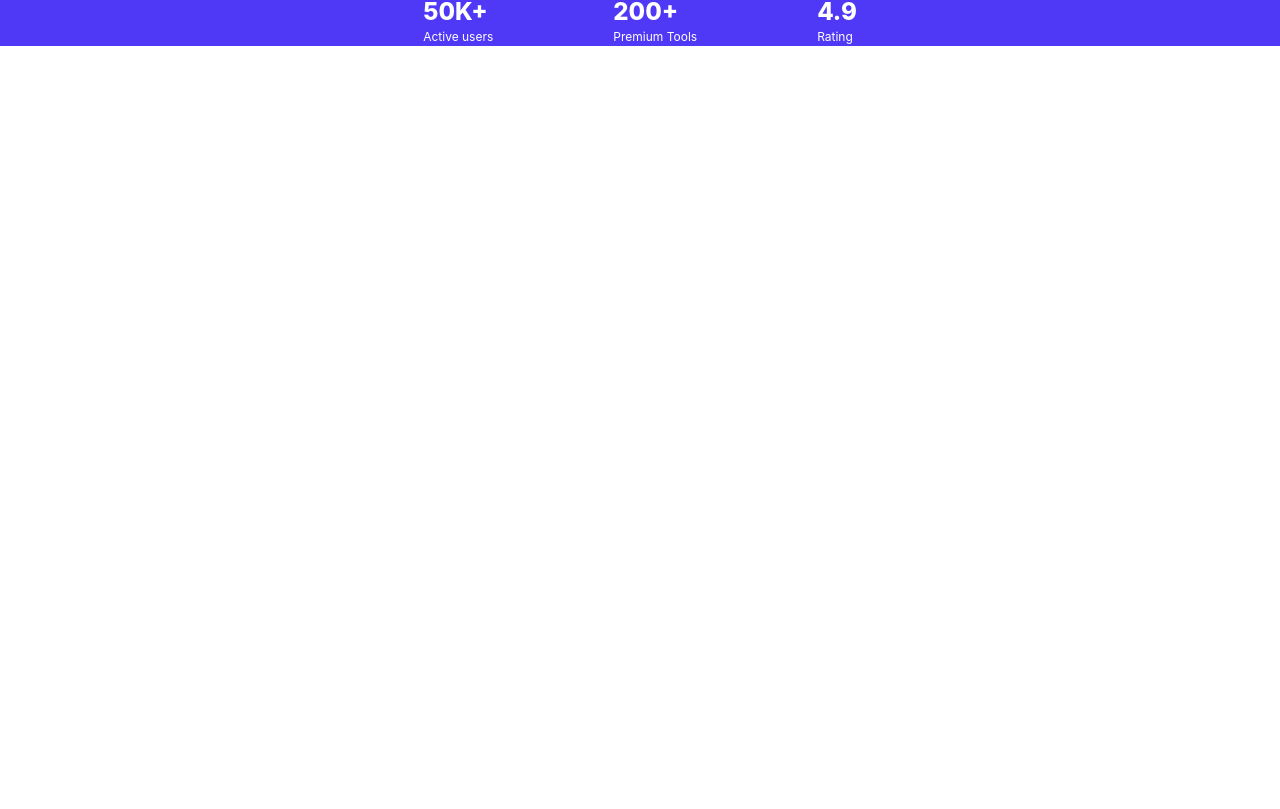
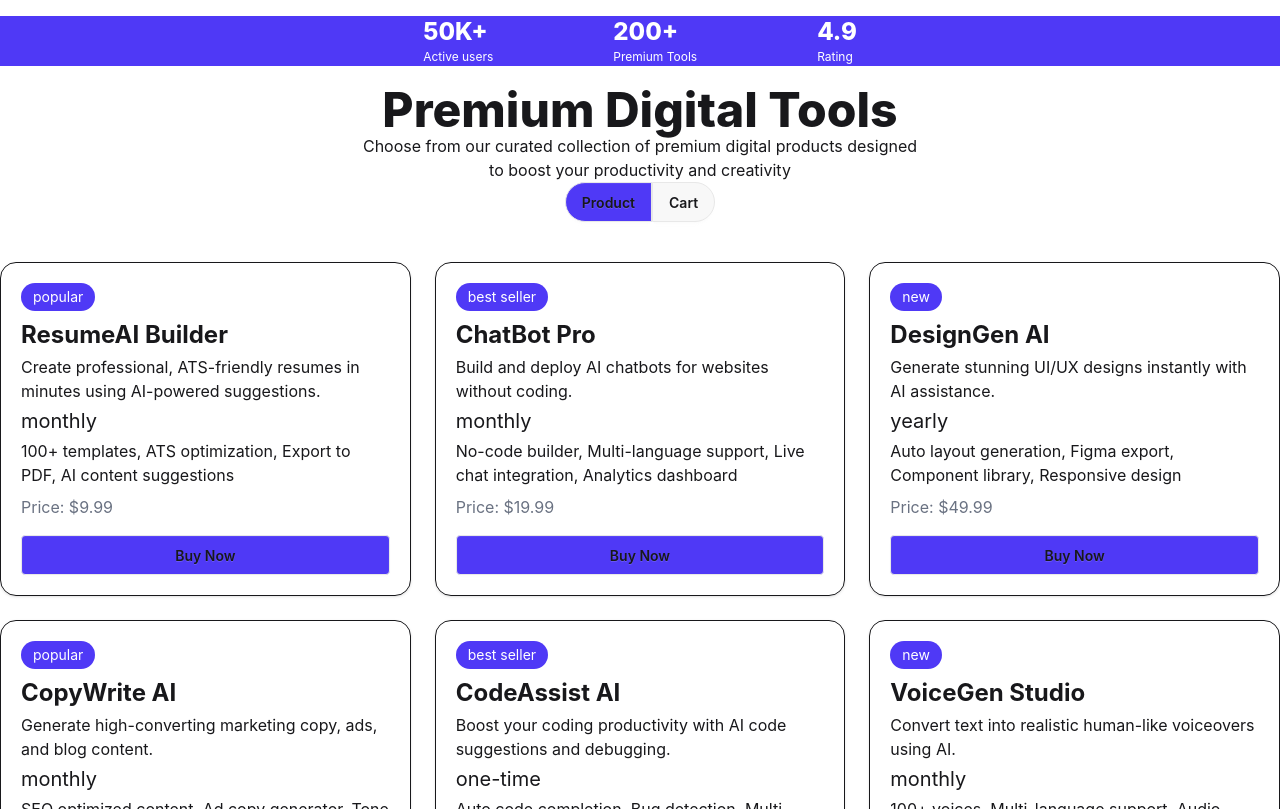
Before and after one commit to bishal10rm/Assignment06, a React (Vite) app: page / in a window 1280 px wide. Shown: the part 691-1500 px from the top of the page. Before the commit the page ends 800 px from the top, so only its background shows below. Built offline with nearby package versions, Linux system fonts and the light colour scheme.

Commit message:
Added main section

```diff
--- /dev/null
+++ b/public/models.json
@@ -0,0 +1,90 @@
+[
+    {
+      "id": 1,
+      "name": "ResumeAI Builder",
+      "description": "Create professional, ATS-friendly resumes in minutes using AI-powered suggestions.",
+      "price": 9.99,
+      "period": "monthly",
+      "tag": "popular",
+      "tagType": "popular",
+      "features": ["100+ templates", "ATS optimization", "Export to PDF", "AI content suggestions"],
+      "icon": "resume-icon.png"
+    },
+    {
+      "id": 2,
+      "name": "ChatBot Pro",
+      "description": "Build and deploy AI chatbots for websites without coding.",
+      "price": 19.99,
+      "period": "monthly",
+      "tag": "best seller",
+      "tagType": "best seller",
+      "features": ["No-code builder", "Multi-language support", "Live chat integration", "Analytics dashboard"],
+      "icon": "chatbot-icon.png"
+    },
+    {
+      "id": 3,
+      "name": "DesignGen AI",
+      "description": "Generate stunning UI/UX designs instantly with AI assistance.",
+      "price": 49.99,
+      "period": "yearly",
+      "tag": "new",
+      "tagType": "new",
+      "features": ["Auto layout generation", "Figma export", "Component library", "Responsive design"],
+      "icon": "design-icon.png"
+    },
+    {
+      "id": 4,
+      "name": "CopyWrite AI",
+      "description": "Generate high-converting marketing copy, ads, and blog content.",
+      "price": 14.99,
+      "period": "monthly",
+      "tag": "popular",
+      "tagType": "popular",
+      "features": ["SEO optimized content", "Ad copy generator", "Tone customization", "Blog writer"],
+      "icon": "copy-icon.png"
+    },
+    {
+      "id": 5,
+      "name": "CodeAssist AI",
+      "description": "Boost your coding productivity with AI code suggestions and debugging.",
+      "price": 0,
+      "period": "one-time",
+      "tag": "best seller",
+      "tagType": "best seller",
+      "features": ["Auto code completion", "Bug detection", "Multi-language support", "IDE integration"],
+      "icon": "code-icon.png"
+    },
+    {
+      "id": 6,
+      "name": "VoiceGen Studio",
+      "description": "Convert text into realistic human-like voiceovers using AI.",
+      "price": 29.99,
+      "period": "monthly",
+      "tag": "new",
+      "tagType": "new",
+      "features": ["100+ voices", "Multi-language support", "Audio export", "Voice customization"],
+      "icon": "voice-icon.png"
+    },
+    {
+      "id": 7,
+      "name": "VideoAI Editor",
+      "description": "Edit and generate videos automatically with AI-powered tools.",
+      "price": 59.99,
+      "period": "yearly",
+      "tag": "popular",
+      "tagType": "popular",
+      "features": ["Auto video editing", "Subtitle generator", "Templates library", "HD export"],
+      "icon": "video-icon.png"
+    },
+    {
+      "id": 8,
+      "name": "DataInsight AI",
+      "description": "Analyze data and generate insights with powerful AI algorithms.",
+      "price": 39.99,
+      "period": "monthly",
+      "tag": "best seller",
+      "tagType": "best seller",
+      "features": ["Data visualization", "Predictive analytics", "CSV import/export", "Dashboard reports"],
+      "icon": "data-icon.png"
+    }
+  ]
--- a/src/App.jsx
+++ b/src/App.jsx
@@ -1,16 +1,24 @@
-
 import './App.css'
 import cartImg from "../assets/products/shopping-cart.png";
 import bannerImg from "../assets/banner.png";
+import { useState } from "react";
+import Models from "./components/Models"
 
-function App() {
+  function App() {
+    const [selectedProducts,setProductsType]= useState("available");
+    console.log(selectedProducts,"selectedProducts");
 
-
+  const getModels = async ()=>{
+    const res= await fetch("/models.json");
+    const data=await res.json();
+    return data;
+  };
+  const modelPromise=getModels();
   return (
     <>
 
-
-      <div className="navbar bg-base-100  container mx-auto">
+    {/* Navbar start  */}
+   <div className="navbar bg-base-100  container mx-auto">
   <div className="navbar-start">
     <a className="text-3xl font-bold text-[#4F39F6]">DigiTools</a>
   </div>
@@ -39,7 +47,7 @@ function App() {
     <div>
       <div className="badge badge-soft badge accent text-[#4F39F6]">New: AI-Powered Tools Available</div>
       <h1 className="text-7xl font-extrabold">Supercharge Your Digital Workflow</h1>
-      <p className="py-6 text-[#627382">
+      <p className="py-6 text-[#627382]">
        Access premium AI tools, design assets, templates, and productivity<br></br>
        software—all in one place. Start creating faster today.<br></br>
        Explore Products
@@ -54,24 +62,43 @@ function App() {
 
 {/* stats section start  */}
 
-    <div className='w-full'>
+    <div className='w-full my-5'>
     <div className="flex justify-center gap-30  bg-[#4F39F6]">
-  <div className="">
+  <div>
    <div className="stat-value text-white text-2xl">50K+</div>
    <div className="stat-desc text-white">Active users</div>
   </div>
 
-  <div className="">
+  <div>
    <div className="stat-value text-white text-2xl">200+</div>
    <div className="stat-desc text-white">Premium Tools</div>
   </div>
-  <div className="">
+  <div>
    <div className="stat-value text-white text-2xl">4.9</div>
    <div className="stat-desc text-white">Rating</div>
   </div>
 </div>
     </div>
-    </>
+
+    {/* Main section start  */}
+
+
+    <div className='baseline  text-center'>
+      <h1 className='text-5xl font-extrabold'>Premium Digital Tools</h1>
+      <p>Choose from our curated collection of premium digital products designed<br></br> to boost your productivity and creativity</p>
+      <button
+      onClick={()=>setProductsType("available")}
+      className={`btn ${selectedProducts==="available" ? "bg-[#4F39F6]":""}  rounded-r-none rounded-l-4xl `}>Product</button>
+      <button
+      onClick={()=>setProductsType("selected")}
+      className={`btn ${selectedProducts==="selected" ? "bg-[#4F39F6]":""}  rounded-l-none rounded-r-4xl `}>Cart</button>
+    </div>
+    <Models
+     modelPromise={modelPromise}
+     selectedProducts={selectedProducts}
+    />
+     </>
+
   )
 }
 
--- /dev/null
+++ b/src/components/Models.jsx
@@ -0,0 +1,49 @@
+import React, { useState, useEffect } from "react";
+const Models = ({ modelPromise, selectedProducts }) => {
+  const [models, setModels] = useState([]);
+
+  useEffect(() => {
+    if (!modelPromise) return;
+    modelPromise
+      .then((data) => {
+        setModels(data);
+      })
+      .catch((err) => console.error(err));
+  }, [modelPromise]);
+
+//   conditional rendering
+    const displayModels =
+      selectedProducts === "available"
+      ? models
+      : models.filter((m) => m.selected === true);
+    return (
+      <div className="container mx-auto mt-10">
+       {displayModels.length === 0 ? (
+        <p className="text-center">Your cart is empty</p>
+      ) : (
+        <div className="grid grid-cols-1 md:grid-cols-2 lg:grid-cols-3 gap-6">
+          {displayModels.map((model) => (
+            <div
+              key={model.id}
+              className="border p-5 rounded-2xl shadow hover:shadow-lg"
+            >
+              <span className="inline-block bg-[#4F39F6] text-white rounded-full text-sm px-3 py-1">
+                {model.tag}
+              </span>
+              <h2 className="text-2xl font-bold mt-2">{model.name}</h2>
+              <h3 className="text-[16px] mt-1">{model.description}</h3>
+              <h3 className="text-xl mt-1">{model.period}</h3>
+              <h3 className="text-[16px] mt-1">{model.features.join(", ")}</h3>
+              <p className="text-gray-500 mt-2">Price: ${model.price}</p>
+              <button className="btn bg-[#4F39F6] w-full mt-4">
+                Buy Now
+              </button>
+            </div>
+          ))}
+        </div>
+      )}
+    </div>
+  );
+};
+
+export default Models;
--- /dev/null
+++ b/src/components/Navbar.jsx
@@ -0,0 +1,30 @@
+import React from 'react';
+
+const Navbar = () => {
+    return (
+        <div>
+            <div className="navbar bg-base-100 container mx-auto">
+        <div className="navbar-start">
+          <a className="text-3xl font-bold text-[#4F39F6]">DigiTools</a>
+        </div>
+        <div className="navbar-center hidden lg:flex">
+          <ul className="menu menu-horizontal px-1">
+            <li><a>Products</a></li>
+            <li><a>Features</a></li>
+            <li><a>Pricing</a></li>
+            <li><a>Testimonials</a></li>
+            <li><a>FAQ</a></li>
+          </ul>
+        </div>
+        <div className="navbar-end gap-3 ">
+          <img src={cartImg} alt="cart" />
+          <a>Login</a>
+          <a className="btn bg-[#4F39F6] text-white rounded-4xl">Get Started</a>
+        </div>
+      </div>
+
+        </div>
+    );
+};
+
+export default Navbar;
--- /dev/null
+++ b/src/components/product/AvailableProducts.jsx
@@ -0,0 +1,12 @@
+import React from 'react';
+
+const AvailableProducts = ({Data}) => {
+    console.log(Data,"Data");
+    return (
+        <div>
+
+        </div>
+    );
+};
+
+export default AvailableProducts;
```
